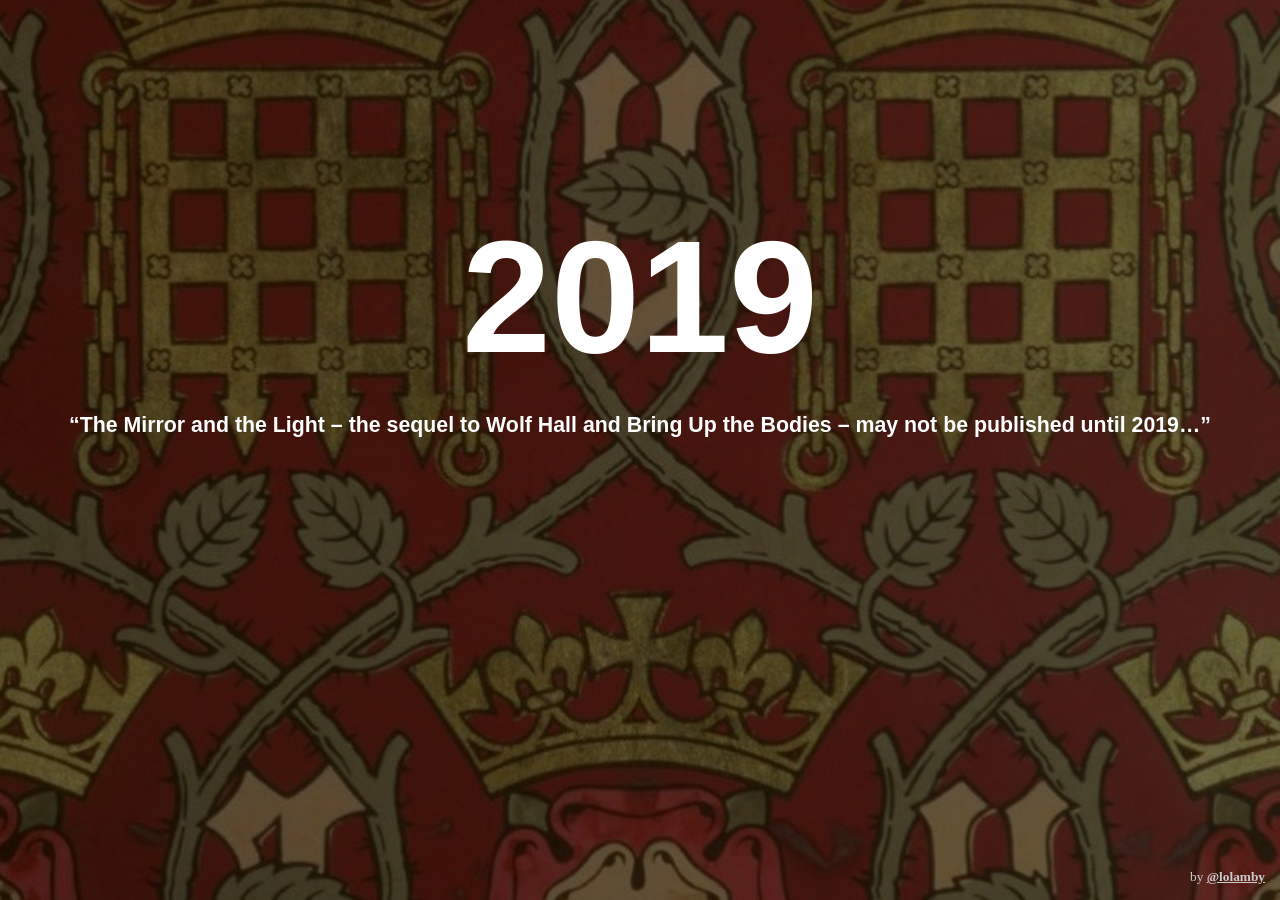
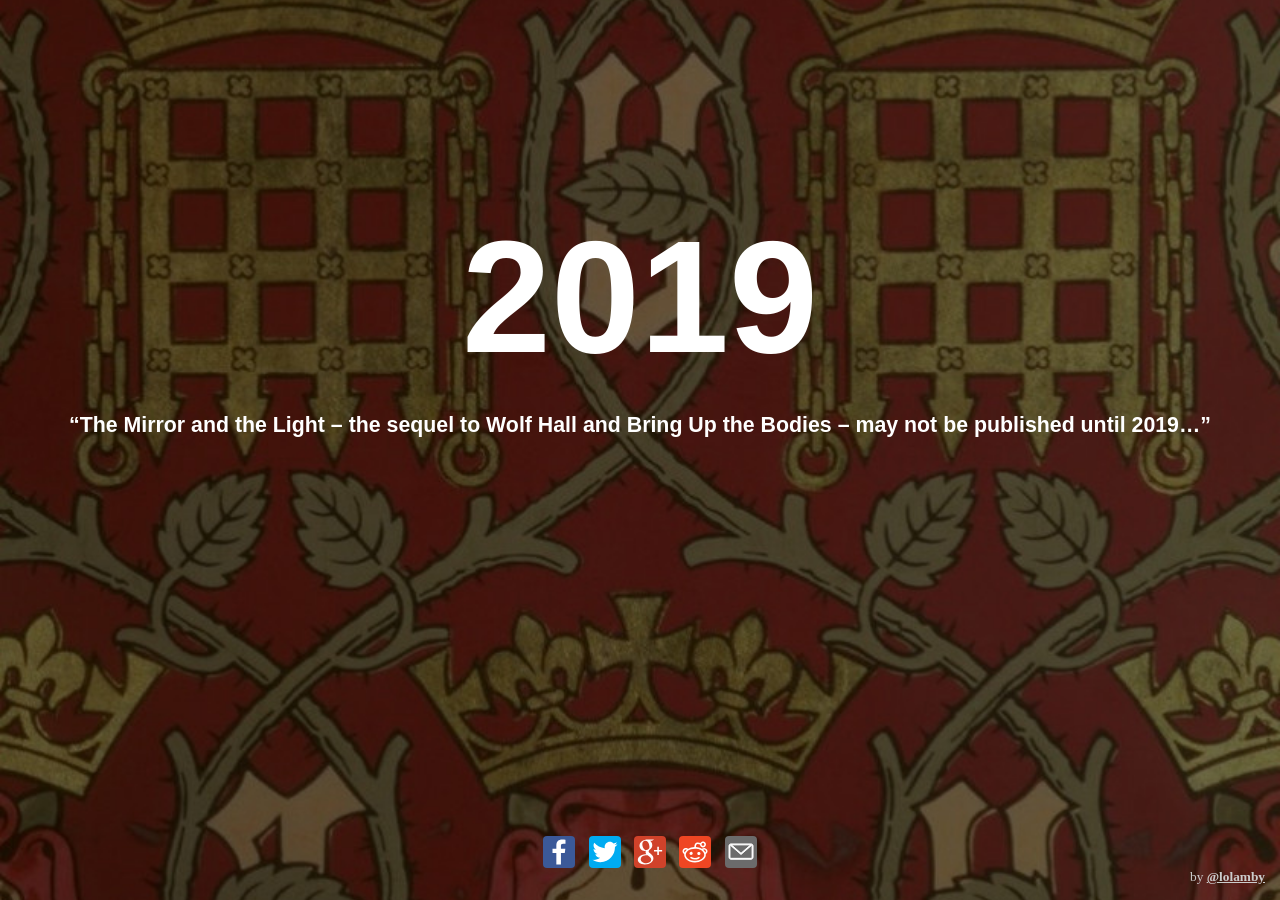
Before and after one commit to lamby/whenwillthenextwolfhallbookbepublished.com, a Jekyll site: the page built from index.html, in a window 1280 px wide. Built offline with Jekyll 4.4.1, drawn with Linux system fonts in a browser that asks for light colours.

Commit message:
Sharing buttons, etc.

```diff
--- a/index.html
+++ b/index.html
@@ -21,7 +21,7 @@ layout: default
   <meta property="og:url" content="https://whenwillthenextwolfhallbookbepublished.com" />
   <meta property="og:title" content="When will the next Wolf Hall book be published?" />
 
-  <meta property="og:image" content="whenwillthenextwolfhallbookbepublished.com/bg.jpg?{{ site.time | date: '%s%N' }}" />
+  <meta property="og:image" content="https://whenwillthenextwolfhallbookbepublished.com/bg.jpg?{{ site.time | date: '%s%N' }}" />
   <meta property="og:image:width" content="209" />
   <meta property="og:image:height" content="209" />
 
@@ -91,6 +91,30 @@ layout: default
       right: 0;
       text-align: right;
     }
+
+    ul.share-buttons{
+      list-style: none;
+      padding: 0;
+    }
+
+    ul.share-buttons li{
+      display: inline;
+    }
+
+    ul.share-buttons .sr-only{
+      position: absolute;
+      clip: rect(1px 1px 1px 1px);
+      clip: rect(1px, 1px, 1px, 1px);
+      padding: 0;
+      border: 0;
+      height: 1px;
+      width: 1px;
+      overflow: hidden;
+    }
+
+    ul.share-buttons img{
+      width: 32px;
+    }
   </style>
 </head>
 
@@ -105,6 +129,16 @@ layout: default
       href="https://www.theguardian.com/books/2017/jul/05/hilary-mantel-says-final-wolf-hall-book-unlikely-to-come-out-in-2018-as-planned">&ldquo;The Mirror and the Light – the sequel to Wolf Hall and Bring Up the Bodies – may not be published until&nbsp;2019&hellip;&rdquo;</a>
   </div>
 
+  <div class="links center">
+    <ul class="share-buttons">
+    <li><a href="https://www.facebook.com/sharer/sharer.php?u=http%3A%2F%2Fwhenwillthenextwolfhallbookbepublished.com&quote=When%20will%20the%20next%20Wolf%20Hall%20book%20be%20published%3F" title="Share on Facebook" target="_blank"><img alt="Share on Facebook" src="images/social_flat_rounded_rects_svg/Facebook.svg" /></a></li>
+    <li><a href="https://twitter.com/intent/tweet?source=http%3A%2F%2Fwhenwillthenextwolfhallbookbepublished.com&text=When%20will%20the%20next%20Wolf%20Hall%20book%20be%20published%3F:%20http%3A%2F%2Fwhenwillthenextwolfhallbookbepublished.com&" target="_blank" title="Tweet"><img alt="Tweet" src="images/social_flat_rounded_rects_svg/Twitter.svg" /></a></li>
+    <li><a href="https://plus.google.com/share?url=http%3A%2F%2Fwhenwillthenextwolfhallbookbepublished.com" target="_blank" title="Share on Google+"><img alt="Share on Google+" src="images/social_flat_rounded_rects_svg/Google+.svg" /></a></li>
+    <li><a href="http://www.reddit.com/submit?url=http%3A%2F%2Fwhenwillthenextwolfhallbookbepublished.com&title=When%20will%20the%20next%20Wolf%20Hall%20book%20be%20published%3F" target="_blank" title="Submit to Reddit"><img alt="Submit to Reddit" src="images/social_flat_rounded_rects_svg/Reddit.svg" /></a></li>
+    <li><a href="mailto:?subject=When%20will%20the%20next%20Wolf%20Hall%20book%20be%20published%3F&body=When%20will%20Hilary%20Mantel%20publish%20the%20sequel%20to%20Wolf%20Hall%20and%20Bring%20Up%20the%20Bodies%3F:%20http%3A%2F%2Fwhenwillthenextwolfhallbookbepublished.com" target="_blank" title="Send email"><img alt="Send email" src="images/social_flat_rounded_rects_svg/Email.svg" /></a></li>
+  </ul>
+</div>
+
   <div class="links right">
     by <strong><a href="https://twitter.com/lolamby" target="_blank">@lolamby</a></strong>
   </div>
```
Also changed, not shown: images/social_flat_rounded_rects_svg/Email.svg (added), images/social_flat_rounded_rects_svg/Facebook.svg (added), images/social_flat_rounded_rects_svg/Google+.svg (added), images/social_flat_rounded_rects_svg/LinkedIn.svg (added), images/social_flat_rounded_rects_svg/Pinboard.svg (added), images/social_flat_rounded_rects_svg/Pinterest.svg (added), images/social_flat_rounded_rects_svg/Pocket.svg (added), images/social_flat_rounded_rects_svg/Reddit.svg (added), images/social_flat_rounded_rects_svg/Tumblr.svg (added), images/social_flat_rounded_rects_svg/Twitter.svg (added), images/social_flat_rounded_rects_svg/Wordpress.svg (added).
